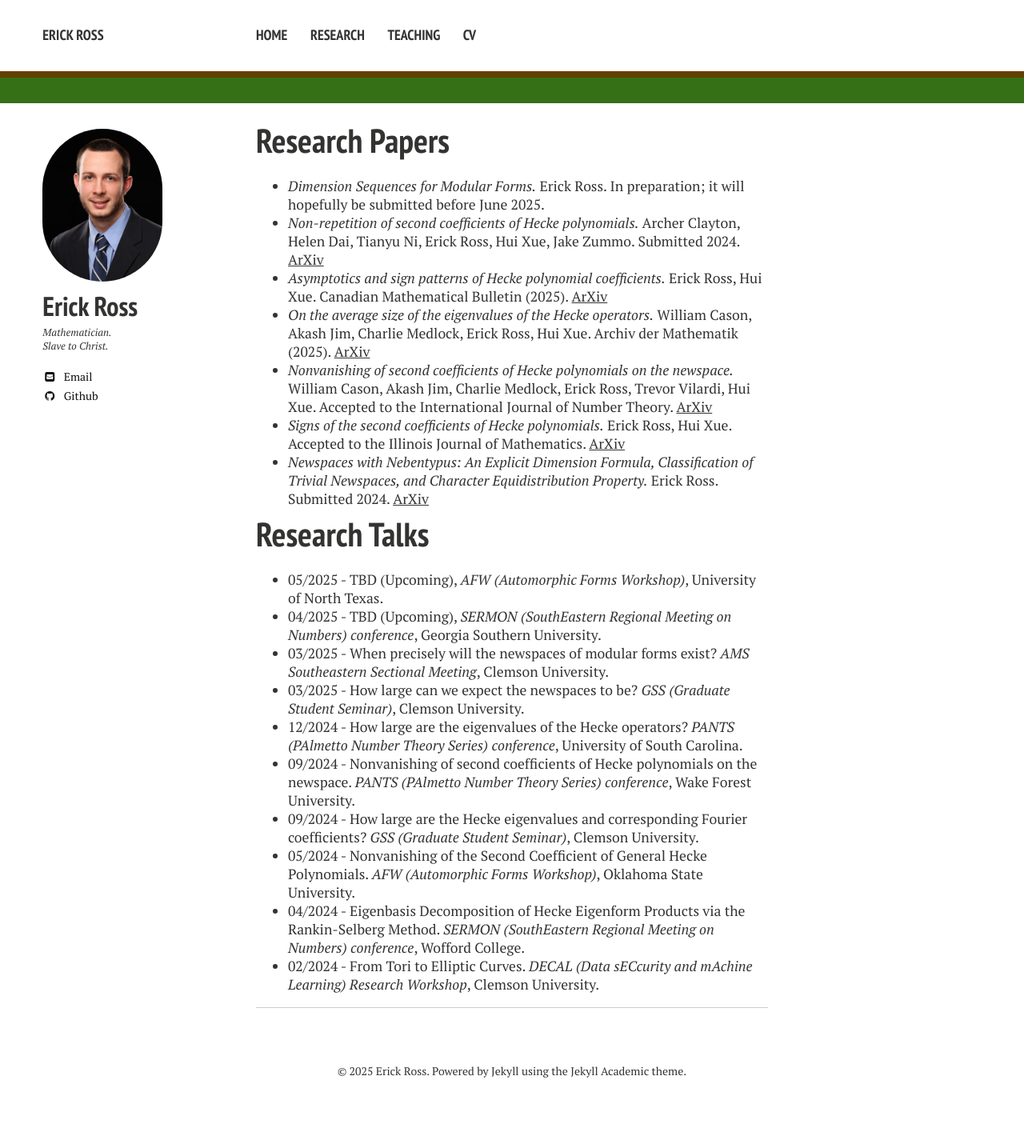
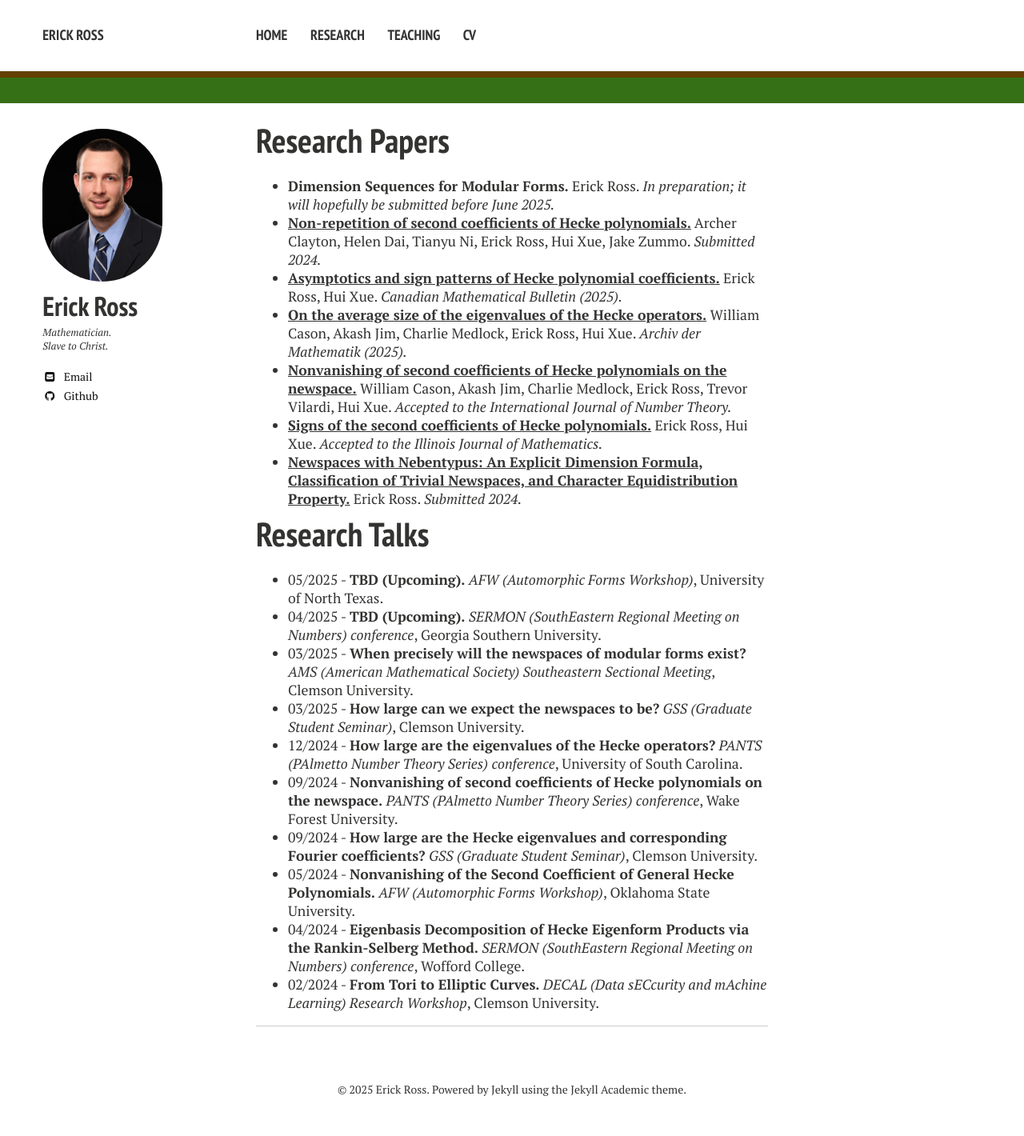
Before and after one commit to erick-ross/erick-ross.github.io, a Jekyll site: the page built from research.md, in a window 1280 px wide. Shown: the whole page at 80% size. Built offline with Jekyll 4.4.1, drawn with Linux system fonts in a browser that asks for light colours; nearby versions of some CDN libraries; before the commit the page ends 1397 px from its top, so only the background shows below that.

Commit message:
some setup

```diff
--- a/research.md
+++ b/research.md
@@ -4,23 +4,23 @@ layout: page
 
 
 # Research Papers
-- *Dimension Sequences for Modular Forms.* Erick Ross. In preparation; it will hopefully be submitted before June 2025.
-- *Non-repetition of second coefficients of Hecke polynomials.* Archer Clayton, Helen Dai, Tianyu Ni, Erick Ross, Hui Xue, Jake Zummo. Submitted 2024. [ArXiv](https://arxiv.org/abs/2411.18419)
-- *Asymptotics and sign patterns of Hecke polynomial coefficients.* Erick Ross, Hui Xue. Canadian Mathematical Bulletin (2025). [ArXiv](https://arxiv.org/abs/2410.12008)
-- *On the average size of the eigenvalues of the Hecke operators.* William Cason, Akash Jim, Charlie Medlock, Erick Ross, Hui Xue. Archiv der Mathematik (2025). [ArXiv](https://arxiv.org/abs/2407.19076)
-- *Nonvanishing of second coefficients of Hecke polynomials on the newspace.* William Cason, Akash Jim, Charlie Medlock, Erick Ross, Trevor Vilardi, Hui Xue. Accepted to the International Journal of Number Theory. [ArXiv](https://arxiv.org/abs/2407.11694)
-- *Signs of the second coefficients of Hecke polynomials.* Erick Ross, Hui Xue. Accepted to the Illinois Journal of Mathematics. [ArXiv](https://arxiv.org/abs/2407.10951)
-- *Newspaces with Nebentypus: An Explicit Dimension Formula, Classification of Trivial Newspaces, and Character Equidistribution Property.* Erick Ross. Submitted 2024. [ArXiv](https://arxiv.org/abs/2407.08881)
+- **Dimension Sequences for Modular Forms.** Erick Ross. *In preparation; it will hopefully be submitted before June 2025.*
+- [**Non-repetition of second coefficients of Hecke polynomials.**](https://arxiv.org/abs/2411.18419) Archer Clayton, Helen Dai, Tianyu Ni, Erick Ross, Hui Xue, Jake Zummo. *Submitted 2024.*
+- [**Asymptotics and sign patterns of Hecke polynomial coefficients.**](https://arxiv.org/abs/2410.12008) Erick Ross, Hui Xue. *Canadian Mathematical Bulletin (2025).*
+- [**On the average size of the eigenvalues of the Hecke operators.**](https://arxiv.org/abs/2407.19076) William Cason, Akash Jim, Charlie Medlock, Erick Ross, Hui Xue. *Archiv der Mathematik (2025).*
+- [**Nonvanishing of second coefficients of Hecke polynomials on the newspace.**](https://arxiv.org/abs/2407.11694) William Cason, Akash Jim, Charlie Medlock, Erick Ross, Trevor Vilardi, Hui Xue. *Accepted to the International Journal of Number Theory.*
+- [**Signs of the second coefficients of Hecke polynomials.**](https://arxiv.org/abs/2407.10951) Erick Ross, Hui Xue. *Accepted to the Illinois Journal of Mathematics.*
+- [**Newspaces with Nebentypus: An Explicit Dimension Formula, Classification of Trivial Newspaces, and Character Equidistribution Property.**](https://arxiv.org/abs/2407.08881) Erick Ross. *Submitted 2024.*
 
 
 # Research Talks
-- 05/2025 - TBD (Upcoming), *AFW (Automorphic Forms Workshop)*, University of North Texas.
-- 04/2025 - TBD (Upcoming), *SERMON (SouthEastern Regional Meeting on Numbers) conference*, Georgia Southern University.
-- 03/2025 - When precisely will the newspaces of modular forms exist? *AMS Southeastern Sectional Meeting*, Clemson University.
-- 03/2025 - How large can we expect the newspaces to be? *GSS (Graduate Student Seminar)*, Clemson University.
-- 12/2024 - How large are the eigenvalues of the Hecke operators? *PANTS (PAlmetto Number Theory Series) conference*, University of South Carolina.
-- 09/2024 - Nonvanishing of second coefficients of Hecke polynomials on the newspace. *PANTS (PAlmetto Number Theory Series) conference*, Wake Forest University.
-- 09/2024 - How large are the Hecke eigenvalues and corresponding Fourier coefficients? *GSS (Graduate Student Seminar)*, Clemson University.
-- 05/2024 - Nonvanishing of the Second Coefficient of General Hecke Polynomials. *AFW (Automorphic Forms Workshop)*, Oklahoma State University.
-- 04/2024 - Eigenbasis Decomposition of Hecke Eigenform Products via the Rankin-Selberg Method. *SERMON (SouthEastern Regional Meeting on Numbers) conference*, Wofford College.
-- 02/2024 - From Tori to Elliptic Curves. *DECAL (Data sECcurity and mAchine Learning) Research Workshop*, Clemson University.
+- 05/2025 - **TBD (Upcoming).** *AFW (Automorphic Forms Workshop)*, University of North Texas.
+- 04/2025 - **TBD (Upcoming).** *SERMON (SouthEastern Regional Meeting on Numbers) conference*, Georgia Southern University.
+- 03/2025 - **When precisely will the newspaces of modular forms exist?** *AMS (American Mathematical Society) Southeastern Sectional Meeting*, Clemson University.
+- 03/2025 - **How large can we expect the newspaces to be?** *GSS (Graduate Student Seminar)*, Clemson University.
+- 12/2024 - **How large are the eigenvalues of the Hecke operators?** *PANTS (PAlmetto Number Theory Series) conference*, University of South Carolina.
+- 09/2024 - **Nonvanishing of second coefficients of Hecke polynomials on the newspace.** *PANTS (PAlmetto Number Theory Series) conference*, Wake Forest University.
+- 09/2024 - **How large are the Hecke eigenvalues and corresponding Fourier coefficients?** *GSS (Graduate Student Seminar)*, Clemson University.
+- 05/2024 - **Nonvanishing of the Second Coefficient of General Hecke Polynomials.** *AFW (Automorphic Forms Workshop)*, Oklahoma State University.
+- 04/2024 - **Eigenbasis Decomposition of Hecke Eigenform Products via the Rankin-Selberg Method.** *SERMON (SouthEastern Regional Meeting on Numbers) conference*, Wofford College.
+- 02/2024 - **From Tori to Elliptic Curves.** *DECAL (Data sECcurity and mAchine Learning) Research Workshop*, Clemson University.
```
